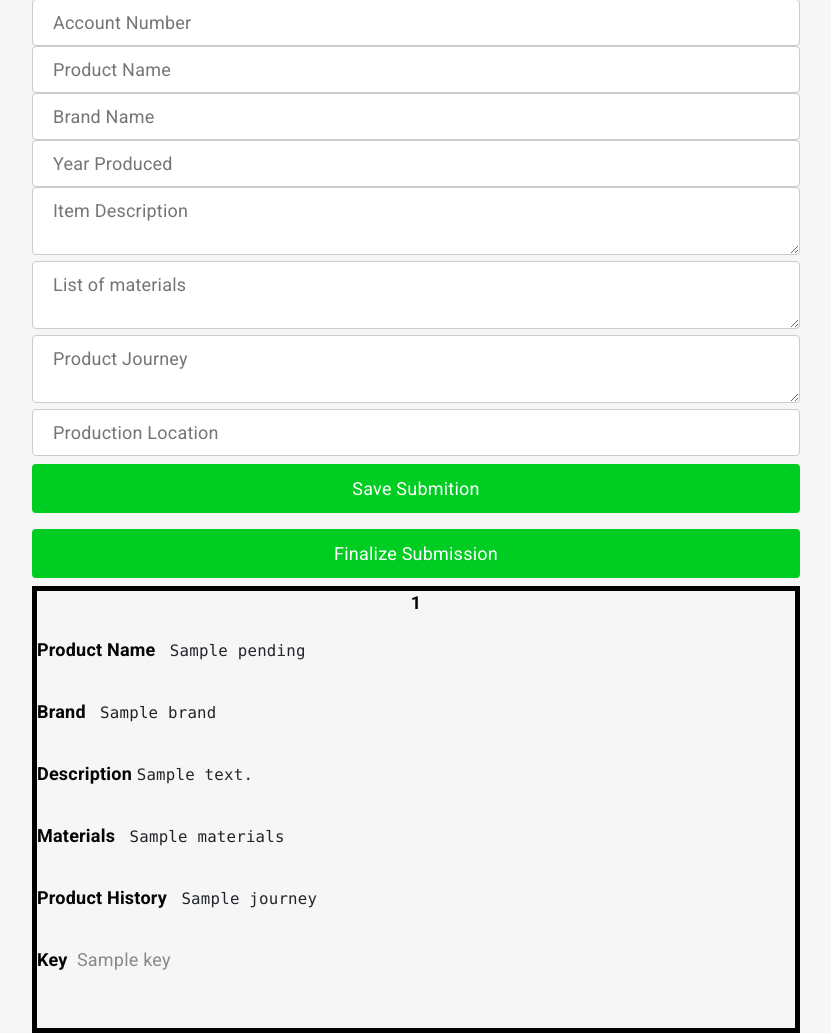
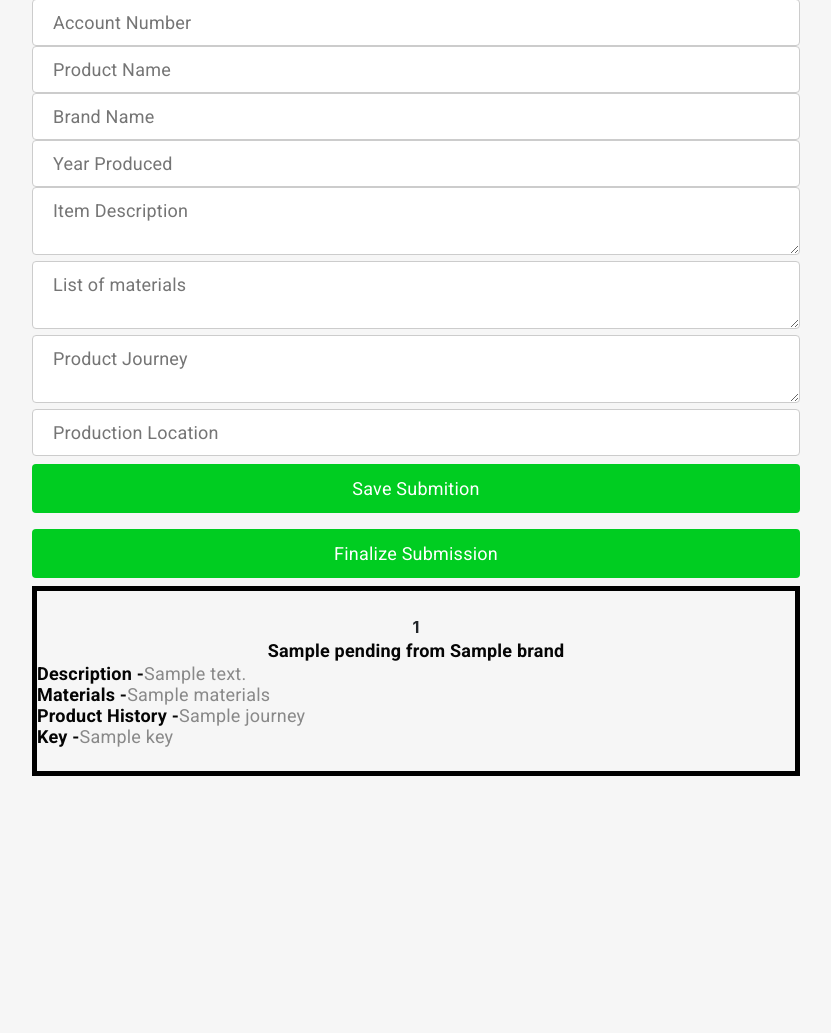
Before and after one commit to Johnson-Su/Certi-Chain, a Flask app: template blockchain_server/app/templates/companyside.html in a window 1280 px wide. Shown: the part 162-1195 px from the top of the page, without its empty margins (224-1055 px from the left). After the commit the page ends 938 px from the top, so only its background shows below. Run offline with Flask 2, Linux system fonts and the light colour scheme; the template is opened without the code that fills it: most values are stand-ins (such as "Sample title", 1, 10 or a date in 2020); parts of the project's set-up code (start-up, migrations or seed data) failed here and were passed over; some libraries are stand-ins or nearby versions.

Commit message:
style changes a lil

```diff
--- a/blockchain_server/app/templates/companyside.html
+++ b/blockchain_server/app/templates/companyside.html
@@ -82,21 +82,16 @@
       {% endif %}
       <center>
       {% for tx in pending%}
-      <div style="border: 5px solid black; width: 60%;">
-        <b class="verify">{{tx.tx_num}}</b>
+      <div style="border: 5px solid black; width: 60%; text-align: center;">
         <br>
+        <b class="fakeorreal">{{tx.tx_num}}</b>
         <br>
-        <b class="lessimportant"><pre><span class = "verify">Product Name </span> {{tx.name}}</pre></b>
+        <b class="verify">{{tx.name}} from {{tx.brand}}</b>
+        <b class="lessimportant"><span class = "verify">Description - </span>{{tx.description}}</b>
+        <b class="lessimportant"><span class = "verify">Materials - </span> {{tx.materials}}</b>
+        <b class="lessimportant"><span class = "verify">Product History - </span> {{tx.journey}}</b>
+        <b class="lessimportant"><span class = "verify">Key - </span> {{tx.key}}</b>
         <br>
-        <b class="lessimportant"><pre><span class = "verify">Brand </span> {{tx.brand}}</pre></b>
-        <br>
-        <b class="lessimportant"><pre><span class = "verify">Description </span>{{tx.description}}</pre></b>
-        <br>
-        <b class="lessimportant"><pre><span class = "verify">Materials </span> {{tx.materials}}</pre></b>
-        <br>
-        <b class="lessimportant"><pre><span class = "verify">Product History </span> {{tx.journey}}</pre></b>
-        <br>
-        <b class="lessimportant"><pre><span class = "verify">Key </span> {{tx.key}}</b>
       </div>
       {% endfor %}
       </center>
```
